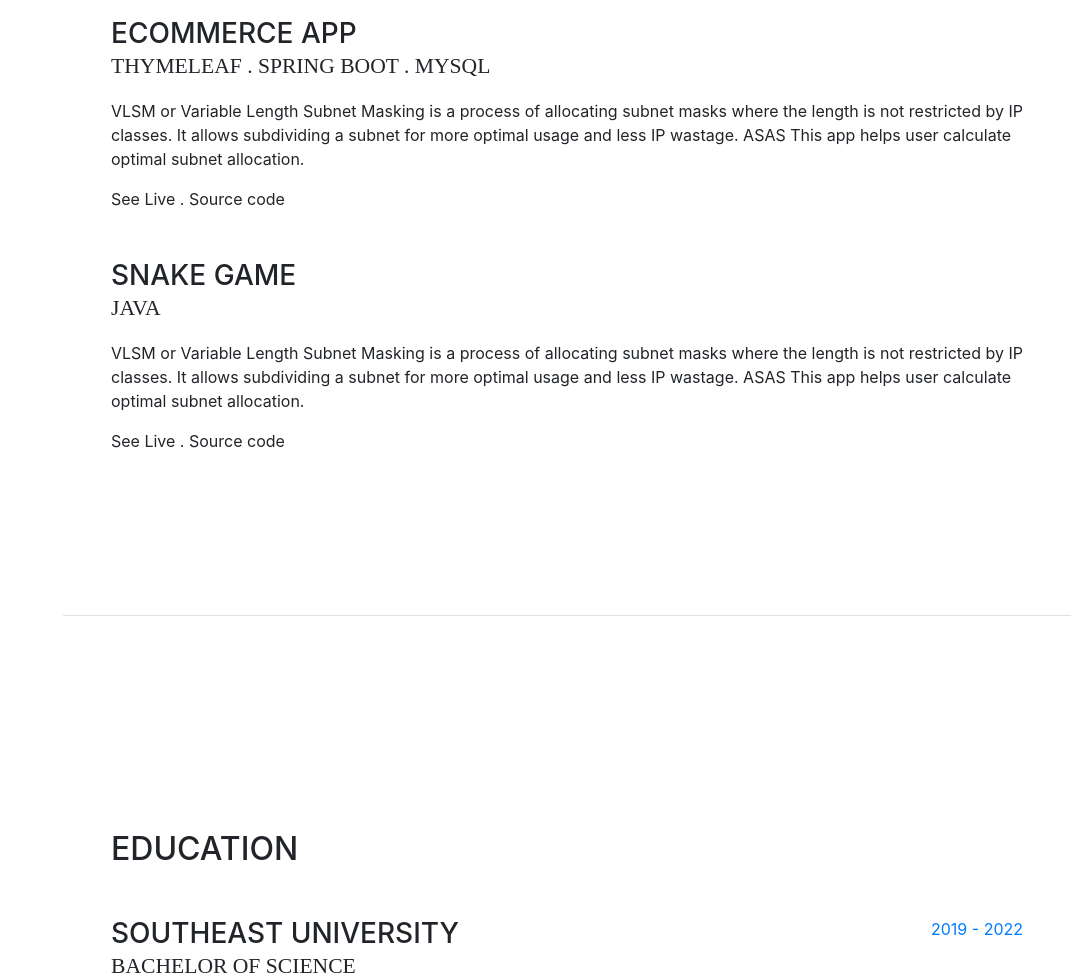
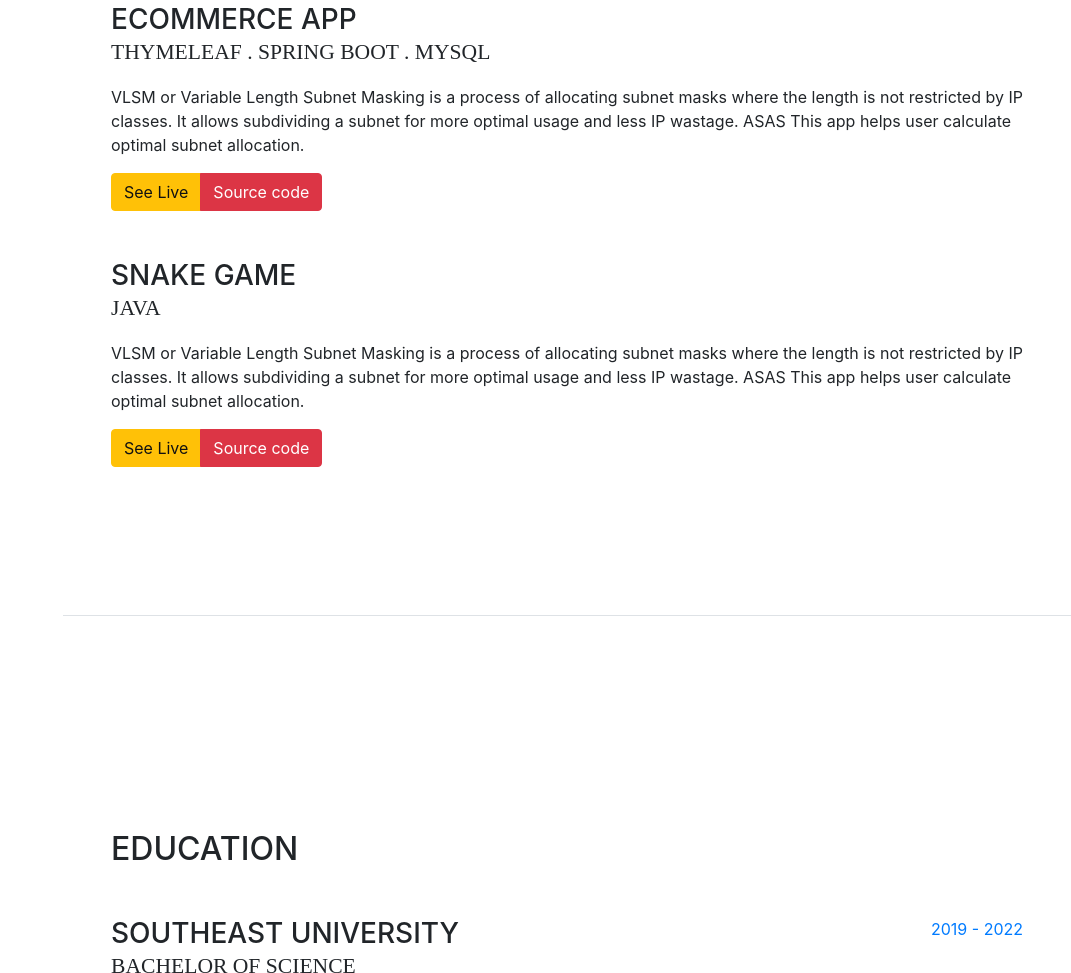
Before and after one commit to tawhidh/tawhidh.github.io, a website with bundled scripts: page index.html in a window 1280 px wide. Shown: the part 1784-2757 px from the top of the page, without its empty margins (209-1280 px from the left). Built offline with nearby package versions, Linux system fonts and the light colour scheme; a web font is replaced by a local one.

Commit message:
added button at projects

```diff
--- a/index.html
+++ b/index.html
@@ -160,7 +160,10 @@
               <h3 class="mb-0">Ecommerce App</h3>
               <div class="subheading mb-3">Thymeleaf . Spring boot . MySQL</div>
               <p>VLSM or Variable Length Subnet Masking is a process of allocating subnet masks where the length is not restricted by IP classes. It allows subdividing a subnet for more optimal usage and less IP wastage. ASAS This app helps user calculate optimal subnet allocation.</p>
-              <div>See Live . Source code</div>
+              <div class="btn-group" role="group">
+                <a href="#" type="button" class="btn btn-warning">See Live</a>
+                <a href="https://github.com/tawhidh/Ecommerce-App" target="_blank" type="button" class="btn btn-danger">Source code</a>
+              </div>
             </div>
           </div>
 
@@ -169,7 +172,10 @@
               <h3 class="mb-0">Snake Game</h3>
               <div class="subheading mb-3">Java</div>
               <p>VLSM or Variable Length Subnet Masking is a process of allocating subnet masks where the length is not restricted by IP classes. It allows subdividing a subnet for more optimal usage and less IP wastage. ASAS This app helps user calculate optimal subnet allocation.</p>
-              <div>See Live . Source code</div>
+              <div class="btn-group" role="group">
+                <a href="#" type="button" class="btn btn-warning">See Live</a>
+                <a href="https://github.com/tawhidh/snake-game" target="_blank" type="button" class="btn btn-danger">Source code</a>
+              </div>
             </div>
           </div>
         </div>
```
